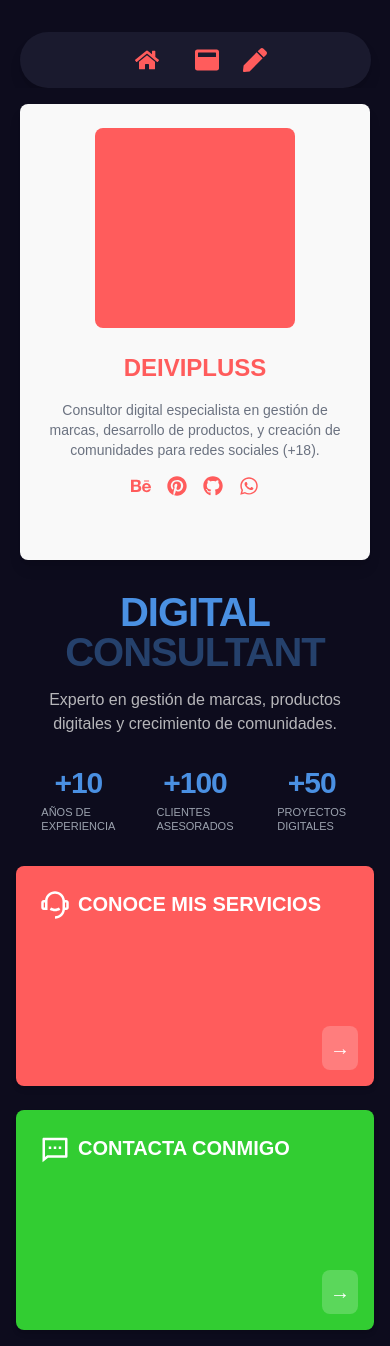
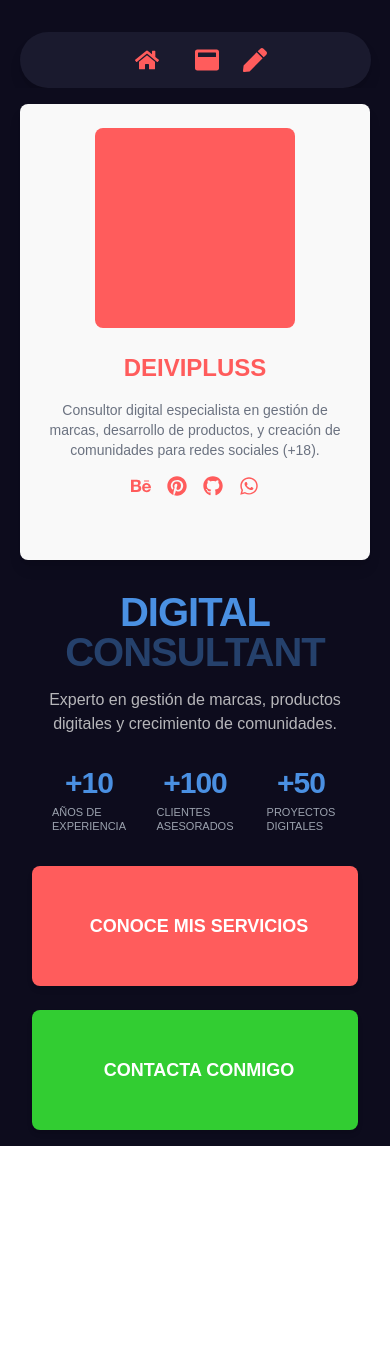
Before and after one commit to deivipluss/landing, a Next.js app: page / in a window 390 px wide. After the commit the page ends 1146 px from the top, so only its background shows below. Built offline with nearby package versions, Linux system fonts and the light colour scheme.

Commit message:
restaurado9

```diff
--- a/app/page.tsx
+++ b/app/page.tsx
@@ -26,7 +26,7 @@ const ProfileCard = () => (
 );
 
 const ProfessionalInfo = () => (
-  <div>
+  <div className="w-full max-w-[800px] px-4 md:px-0">
     <div className="flex justify-center md:justify-start w-full mb-6 md:mb-8">
       <h1
         className="text-[40px] md:text-[80px] font-poppins font-black leading-none z-10 relative md:text-left text-center"
@@ -60,21 +60,21 @@ const ProfessionalInfo = () => (
       </div>
     </div>
     <div className="grid grid-cols-1 sm:grid-cols-2 gap-6 mt-8">
-      <div className="bg-[#FF5C5C] text-white p-6 rounded-lg relative shadow-md h-[220px] flex flex-col justify-between">
-        <div className="flex items-start">
-          <RiCustomerService2Line className="text-3xl" />
-          <h3 className="text-xl font-poppins font-semibold ml-2">CONOCE MIS SERVICIOS</h3>
+      <div className="bg-[#FF5C5C] text-white p-4 md:p-6 rounded-lg relative shadow-md h-[120px] md:h-[220px] flex flex-col justify-center md:justify-between">
+        <div className="flex items-center md:items-start justify-center md:justify-start space-x-2">
+          <RiCustomerService2Line className="hidden md:block text-3xl" />
+          <h3 className="text-lg md:text-xl font-poppins font-semibold">CONOCE MIS SERVICIOS</h3>
         </div>
-        <div className="absolute bottom-4 right-4 bg-white/20 p-2 rounded-lg">
+        <div className="hidden md:block absolute bottom-4 right-4 bg-white/20 p-2 rounded-lg">
           <span className="text-xl">→</span>
         </div>
       </div>
-      <div className="bg-[#32CD32] text-white p-6 rounded-lg relative shadow-md h-[220px] flex flex-col justify-between">
-        <div className="flex items-start">
-          <RiMessage2Line className="text-3xl" />
-          <h3 className="text-xl font-poppins font-semibold ml-2">CONTACTA CONMIGO</h3>
+      <div className="bg-[#32CD32] text-white p-4 md:p-6 rounded-lg relative shadow-md h-[120px] md:h-[220px] flex flex-col justify-center md:justify-between">
+        <div className="flex items-center md:items-start justify-center md:justify-start space-x-2">
+          <RiMessage2Line className="hidden md:block text-3xl" />
+          <h3 className="text-lg md:text-xl font-poppins font-semibold">CONTACTA CONMIGO</h3>
         </div>
-        <div className="absolute bottom-4 right-4 bg-white/20 p-2 rounded-lg">
+        <div className="hidden md:block absolute bottom-4 right-4 bg-white/20 p-2 rounded-lg">
           <span className="text-xl">→</span>
         </div>
       </div>
@@ -85,7 +85,7 @@ const ProfessionalInfo = () => (
 const App = () => {
   const [activeSection, setActiveSection] = useState("profile");
 
-  const handleNavigation = (section: string) => {
+  const handleNavigation = (section) => {
     if (isMobile()) {
       document.getElementById(section)?.scrollIntoView({ behavior: "smooth" });
     } else {
```
